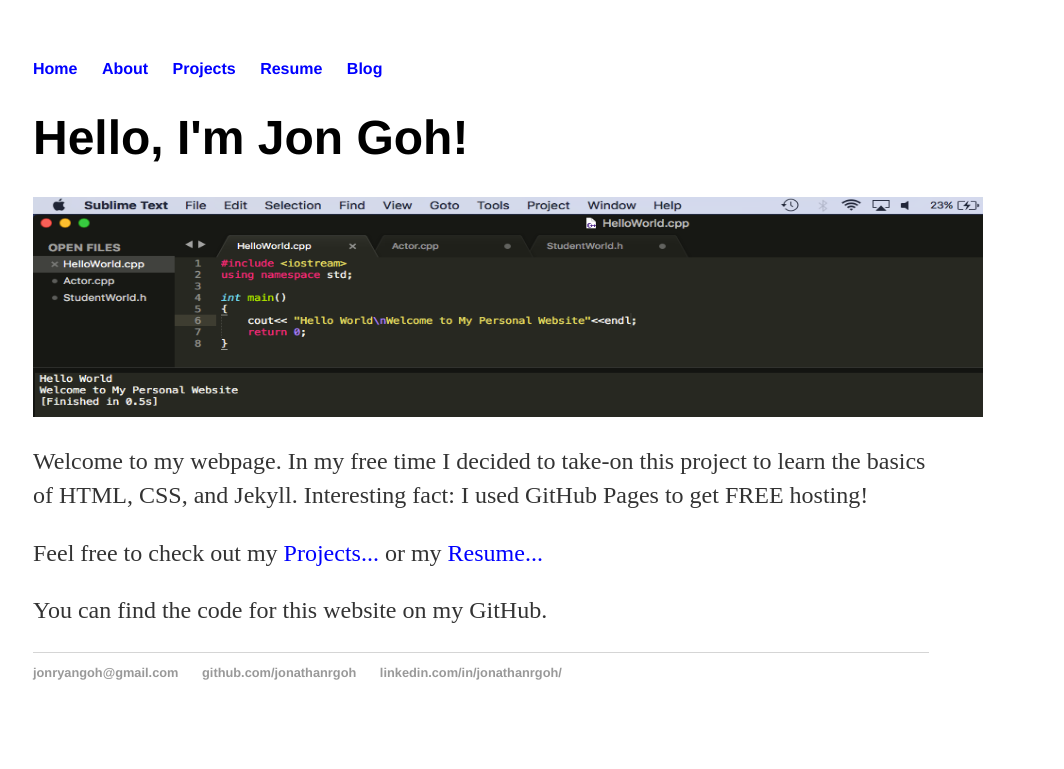
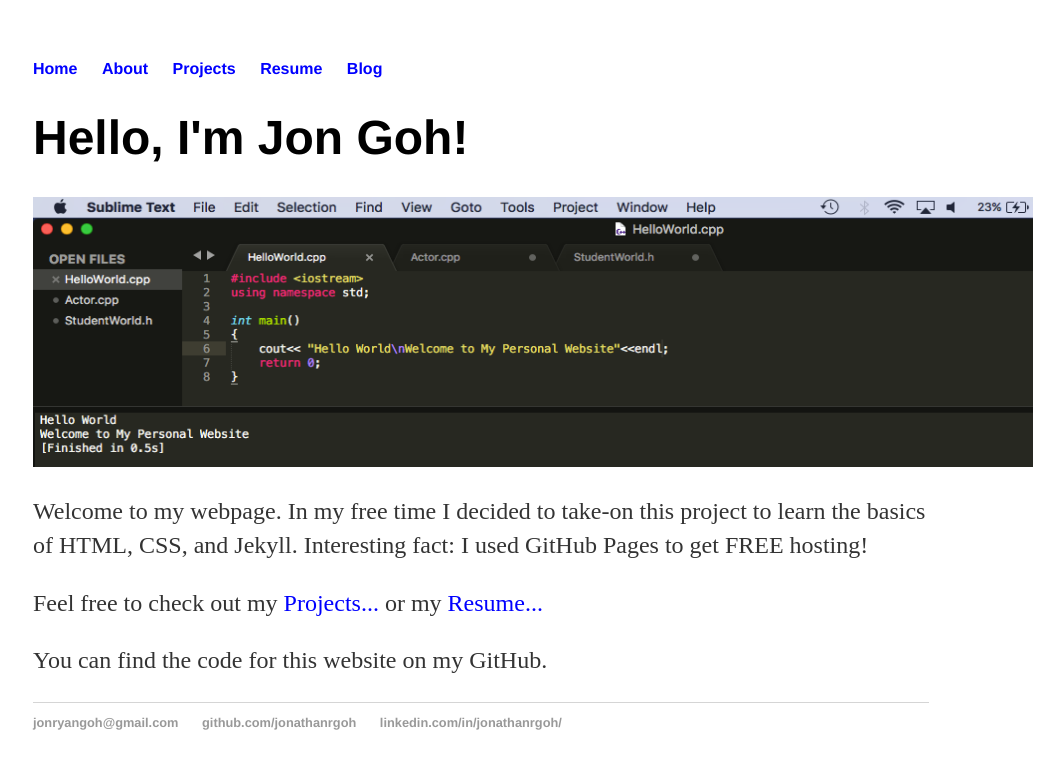
Before and after one commit to jonathanrgoh/jonathanrgoh.github.io, a Jekyll site: the page built from index.html, in a window 1280 px wide. Shown: the top 769 px of the page, without its empty margins (159-1223 px from the left). Built offline with Jekyll 4.4.1, drawn with Linux system fonts in a browser that asks for light colours.

Commit message:
Update index.html

```diff
--- a/index.html
+++ b/index.html
@@ -4,7 +4,7 @@
 ---
 <div class="blurb">
 	<h1>Hello, I'm Jon Goh!</h1>
-	<img src="\images\home\HelloWorld.png" style="width:950px;height:220px;" alt="HelloWorld">
+	<img src="\images\home\HelloWorld.png" style="width:1000px;height:270px;" alt="HelloWorld">
 
 		<p>Welcome to my webpage. In my free time I decided to take-on this project to learn the basics of HTML, CSS, and Jekyll. Interesting fact: I used GitHub Pages to get FREE hosting!</p>
 		<p>Feel free to check out my <a href="/projects" style="color:blue;">Projects...</a> or my <a href="/resume" style="color:blue;">Resume...</a> </p>
```
